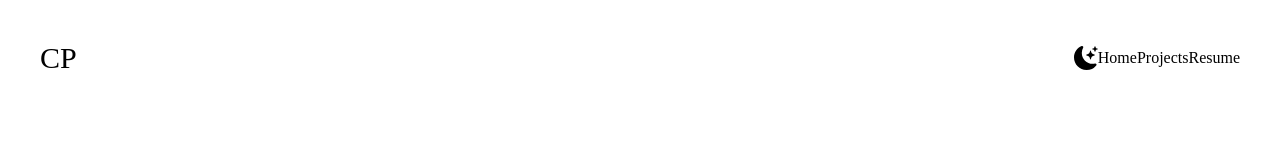
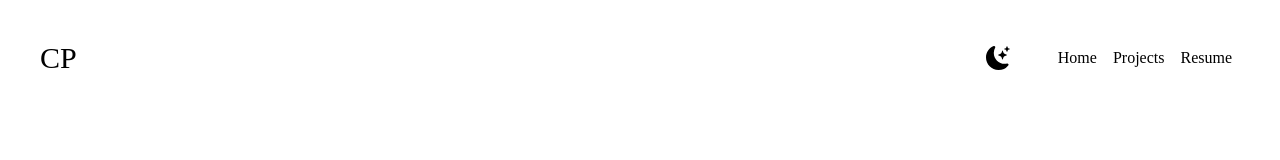
Before and after one commit to taepal467/cp_portfolio, a Next.js app: page / in a window 1280 px wide. Shown: the top 160 px of the page. Built offline with nearby package versions, Linux system fonts and the light colour scheme.

Commit message:
Removed the Great Vibes font

```diff
--- a/pages/index.tsx
+++ b/pages/index.tsx
@@ -2,12 +2,12 @@ import Head from 'next/head'
 import {BsFillMoonStarsFill, BsLinkedin, BsGithub} from 'react-icons/bs' ;
 import {FaDev} from 'react-icons/fa';
 import Link from 'next/link';
+import Projects from "./components/Projects";
 
 //dark mode
 import {useState} from 'react';
 
 export default function Home() {
-
   const [darkMode, setDarkMode] = useState(false);
 
   return (
@@ -21,19 +21,19 @@ export default function Home() {
         <main className=' bg-white px-10 font-gloock dark:bg-slate-500'>
           <section className='min-h-screen'>
             <nav className=' py-10 mb-12 flex justify-between'>
-              <h1 className=' text-3xl font-greatVibes'>CP</h1>
+              <h1 className=' text-3xl'>CP</h1>
               <ul className='flex items-center'>
-                <li>
+                <li className=' px-2 pr-10'>
                   <BsFillMoonStarsFill
                     className='cursor-pointer text-2xl'
                     onClick={() => setDarkMode(!darkMode)}
                   />
                 </li>
-                <li>
+                <li className=' px-2'>
                   <Link href="/">Home</Link>
                 </li>
-                <li>Projects</li>
-                <li>
+                <li className=' px-2'>Projects</li>
+                <li className=' px-2'>
                   <a href="https://docs.google.com/document/d/1gd_s5Lm468wk0DONMSpgxVsJarLlb9Cx51AHrZmtRnQ/edit?usp=sharing"
                   target='_blank'
                   rel="noopener noreferrer"
@@ -59,6 +59,9 @@ export default function Home() {
                 <FaDev />
               </a>
             </div>
+            <div>
+              <Projects />
+            </div>
           </section>
         </main>
     </div>
```
